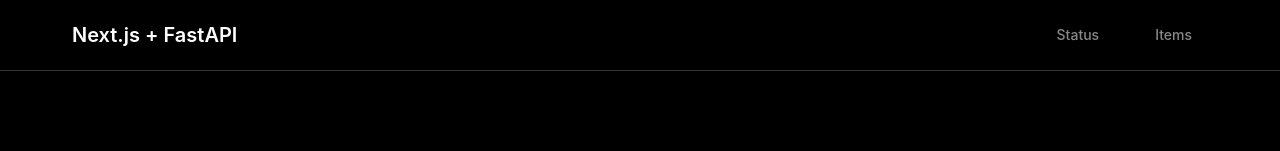
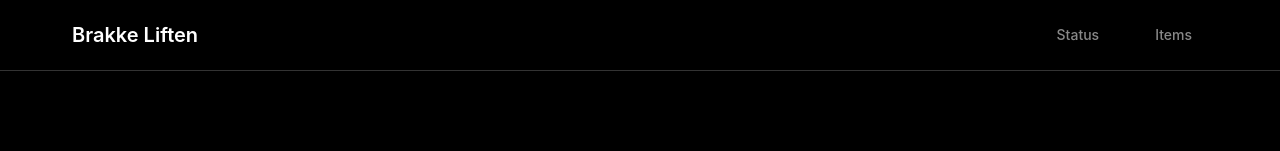
Before and after one commit to arjenfvellinga/brakke-liften, a Next.js app in the folder frontend/: page / in a window 1280 px wide. Shown: the top 151 px of the page. Built offline with nearby package versions, Linux system fonts and the light colour scheme; no server answers.

Commit message:
Changed title

```diff
--- a/frontend/app/page.js
+++ b/frontend/app/page.js
@@ -23,7 +23,7 @@ export default function Home() {
       <header>
         <nav>
           <a href="/" className="logo">
-            Next.js + FastAPI
+            Brakke Liften
           </a>
           <div className="nav-links">
             <a href={`${BACKEND}/status`}>Status</a>
```
